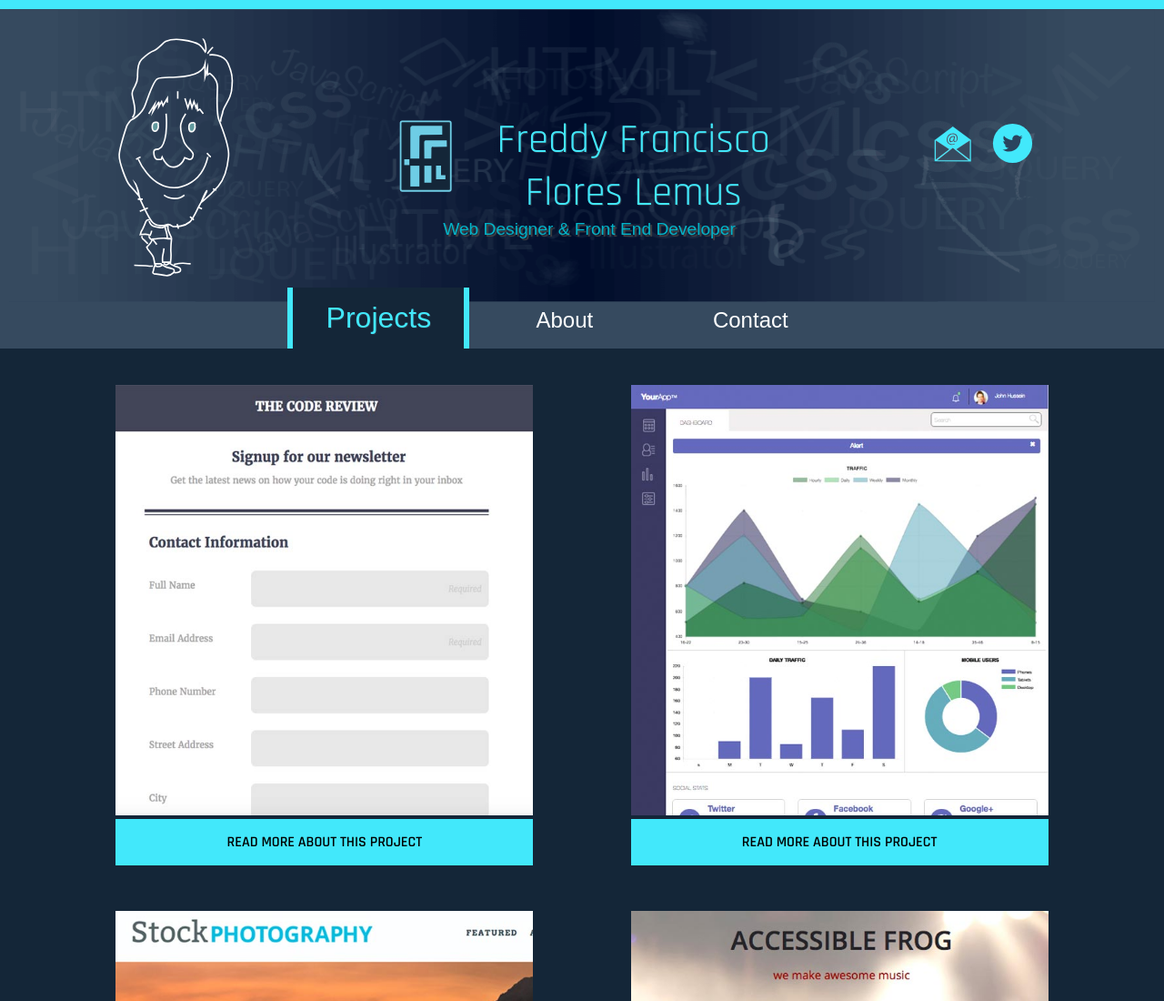
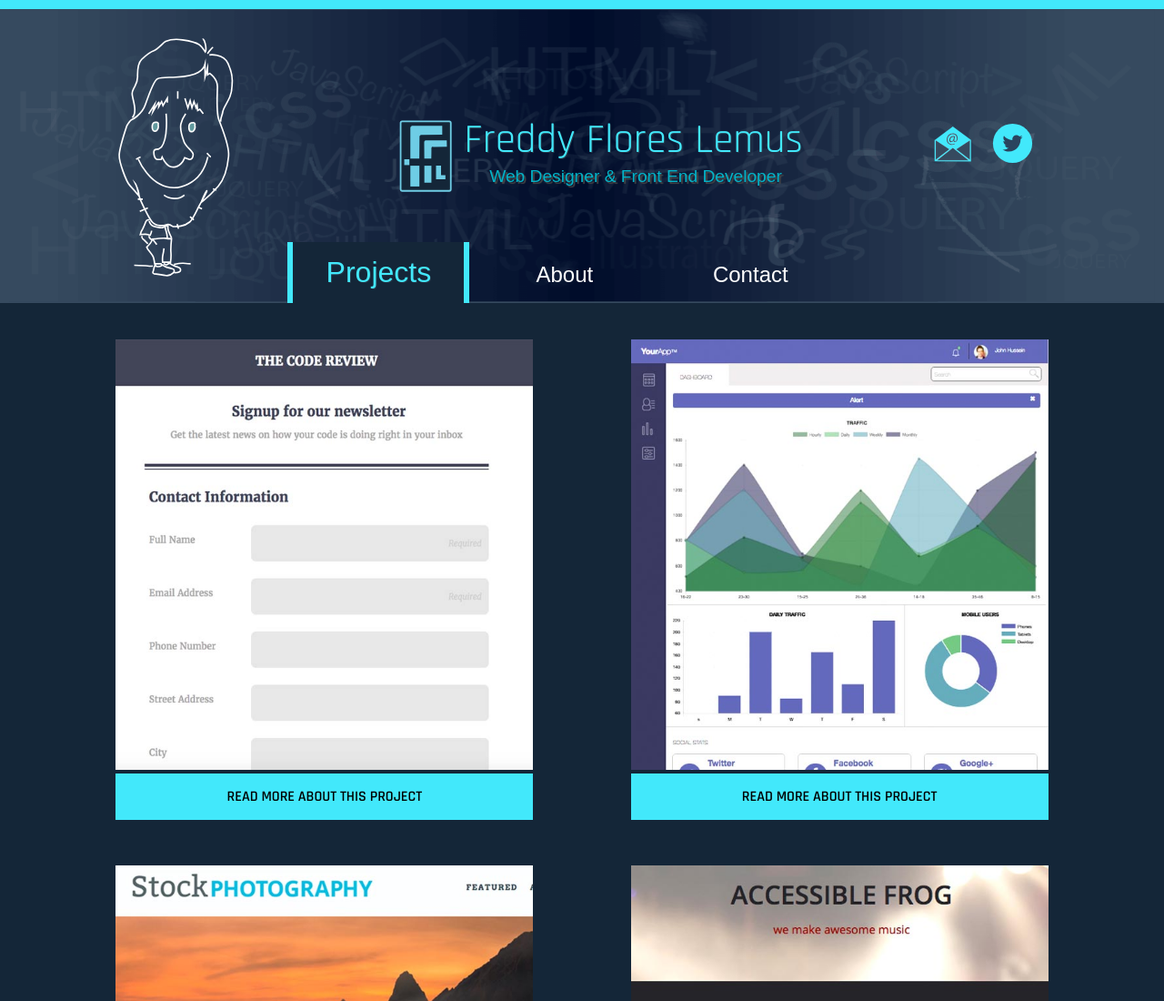
Before and after one commit to f36Lemus/f36Lemus.github.io, a plain HTML site: page index.html in a window 1280 px wide. Shown: the top 1100 px of the page at 91% size. Drawn offline with nearby package versions, Linux system fonts and the light colour scheme; a web font is replaced by a local one.

Commit message:
quitado el segundo nombre

```diff
--- a/index.html
+++ b/index.html
@@ -49,7 +49,7 @@
                                 <img src="img/icons/logo-icon-freddy3.svg" alt="icon freddy">
                             </a>
                         </div>
-                        <h1>Freddy Francisco Flores Lemus</h1>
+                        <h1>Freddy Flores Lemus</h1>
                         <span>Web Designer & Front End Developer</span>
                     </div>
                     <div class="icons">
```
